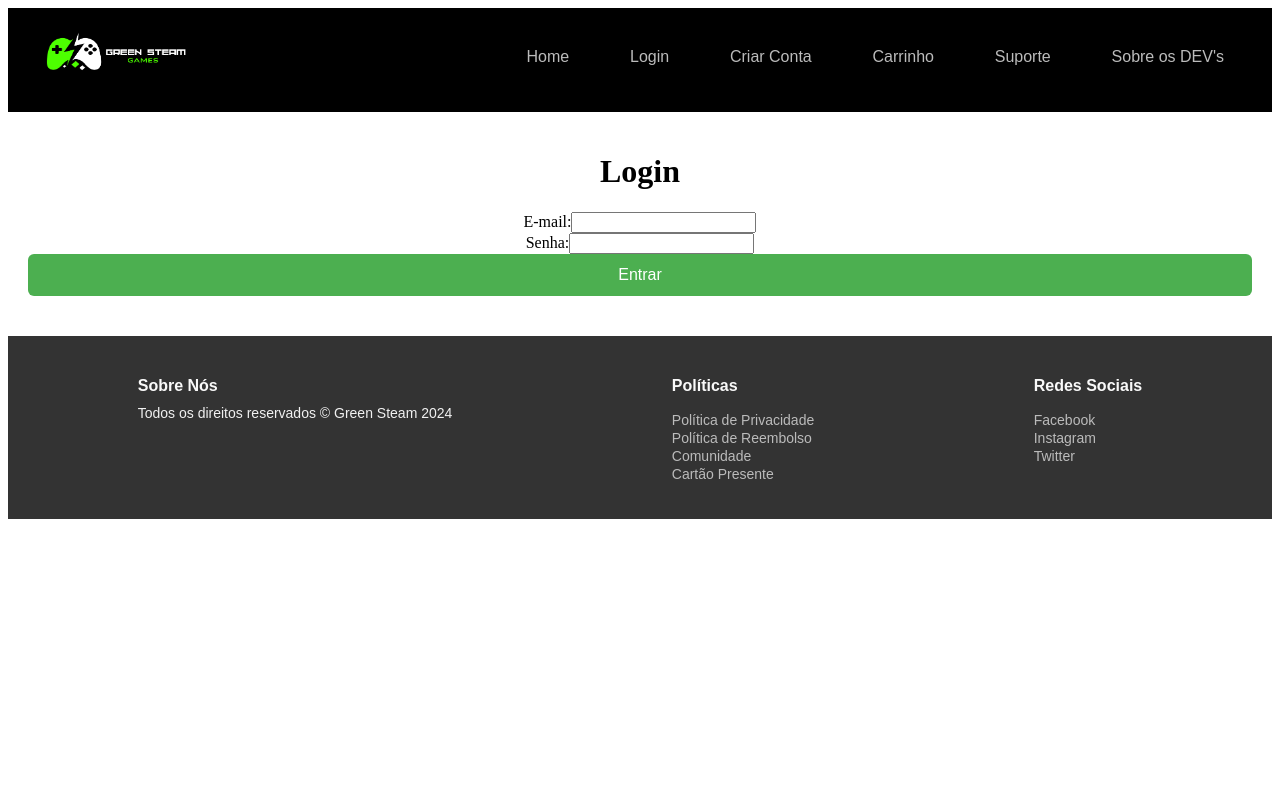
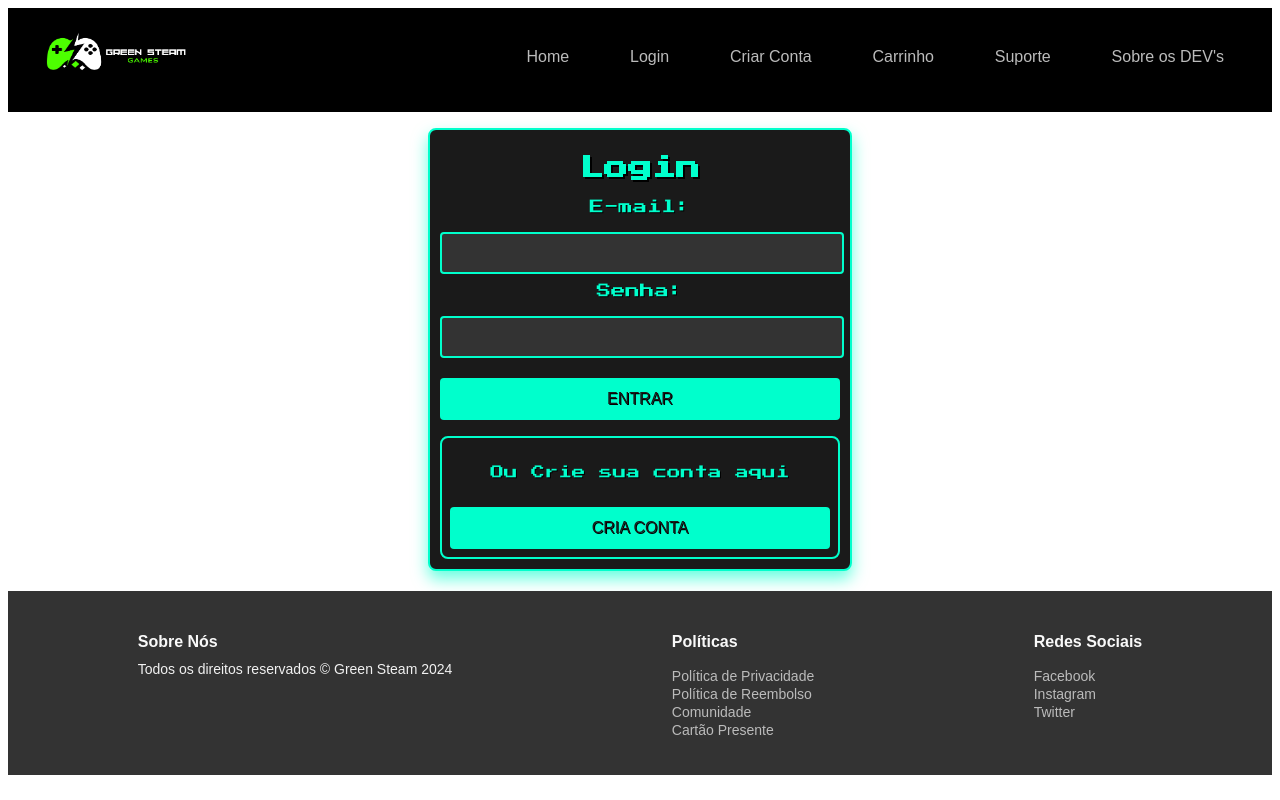
Before and after one commit to AndressaAssis/ProjetoFinalReact-G3, a React (Vite) app in the folder green-steam/: page /login in a window 1280 px wide. Built offline with nearby package versions, Linux system fonts and the light colour scheme.

Commit message:
Segunda versão da pagina de login com css V2

```diff
--- a/green-steam/src/Pages/Login/LoginPage.jsx
+++ b/green-steam/src/Pages/Login/LoginPage.jsx
@@ -2,7 +2,12 @@ import React, { useState } from "react";
 import { Navbar } from "../../Components/Navbar/Navbar";
 import { Footer } from "../../Components/Footer/Footer";
 import styles from "../Login/LoginPage.module.css"
+import { useNavigate } from "react-router-dom";
 export function Login() {
+
+    // useNavigate é chamado no corpo do componente
+    const navigate=useNavigate();
+
     const [email, setEmail] = useState("");
     const [senha, setSenha] = useState("");
     const [mensagem, setMensagem] = useState("");
@@ -17,20 +22,24 @@ export function Login() {
             setMensagem("A senha não pode ser vazia.");
             return;
         }
-        setMensagem("Login realizado com sucesso!"); // Simulação de sucesso
-        // Aqui você pode adicionar a lógica para autenticação e redirecionamento
+        setMensagem("Login realizado com sucesso!");
+    };
+
+    // Função para redirecionar para a página de cadastro
+    const handleNavigation2 = () => {
+        navigate("/criarConta");
     };
 
     return (
         <>
             <Navbar />
             <div className={styles.containerLogin}>
-                <h1>Login</h1>
-                {mensagem && <p>{mensagem}</p>}
+                <h1 className={styles.h1Login}>Login</h1>
+                {mensagem && <p className={styles.pLogin}>{mensagem}</p>}
                 <form onSubmit={handleSubmit}>
                     <div>
-                        <label htmlFor="email">E-mail:</label>
-                        <input
+                        <label className={styles.labelLogin} htmlFor="email">E-mail:</label>
+                        <input className={styles.inputLogin}
                             type="email"
                             id="email"
                             value={email}
@@ -39,8 +48,8 @@ export function Login() {
                         />
                     </div>
                     <div>
-                        <label htmlFor="senha">Senha:</label>
-                        <input
+                        <label className={styles.labelLogin} htmlFor="senha">Senha:</label>
+                        <input className={styles.inputLogin}
                             type="password"
                             id="senha"
                             value={senha}
@@ -48,7 +57,11 @@ export function Login() {
                             required
                         />
                     </div>
-                    <button type="submit">Entrar</button>
+                    <button className={styles.LoginButtons}type="submit">Entrar</button>
+                    <div className={styles.containerButtonLogin}>
+                    <p className={styles.pLogin}>Ou Crie sua conta aqui</p>
+                    <button className={styles.LoginButtons} onClick={handleNavigation2}>Cria Conta</button>
+                    </div>
                 </form>
             </div>
             <Footer />
--- a/green-steam/src/Pages/Login/LoginPage.module.css
+++ b/green-steam/src/Pages/Login/LoginPage.module.css
@@ -1,4 +1,78 @@
-.containerLogin{
-    padding: 20px;
+@import url('https://fonts.googleapis.com/css2?family=Press+Start+2P&display=swap');
+
+.containerLogin {
+    max-width: 400px;
+    margin: auto;
+    margin-top: 16px;
+    padding: 10px;
+    border: 2px solid #00ffcc;
+    border-radius: 8px;
+    background-color: #1a1a1a;
+    box-shadow: 0 8px 16px rgba(0, 255, 204, 0.6);
+    font-family: 'Press Start 2P', cursive;
+    color: #00ffcc;
     text-align: center;
 }
+
+.h1Login {
+    color: #00ffcc;
+    font-size: 1.5em;
+    margin-bottom: 20px;
+    text-shadow: 2px 2px #000;
+}
+
+.labelLogin {
+    display: block;
+    font-size: 0.9em;
+    margin-bottom: 8px;
+    color: #00ffcc;
+    text-shadow: 1px 1px #000;
+}
+
+
+.inputLogin {
+    width: 95%;
+    padding: 10px;
+    margin-top: 10px;
+    margin-bottom: 10px;
+    border: 2px solid #00ffcc;
+    border-radius: 4px;
+    background-color: #333;
+    color: #00ffcc;
+    font-size: 1em;
+    outline: none;
+    text-shadow: 1px 1px #000;
+}
+
+.containerButtonLogin{
+    margin: auto;
+    margin-top: 16px;
+    padding: 8px;
+    border: 2px solid #00ffcc;
+    border-radius: 8px;
+}
+
+.LoginButtons {
+    width: 100%;
+    padding: 12px;
+    margin-top: 10px;
+    margin-bottom: 10;
+    background-color: #00ffcc;
+    color: #1a1a1a;
+    border: none;
+    border-radius: 4px;
+    font-size: 1em;
+    cursor: pointer;
+    text-transform: uppercase;
+    transition: background-color 0.3s ease, transform 0.1s ease;
+    text-shadow: 1px 1px #000;
+    transform: translateY(0);
+}
+
+
+.pLogin{
+    padding: 5px;
+    color: #00ffcc;
+    font-size: 0.85em;
+    text-shadow: 1px 1px #000;
+}
```
